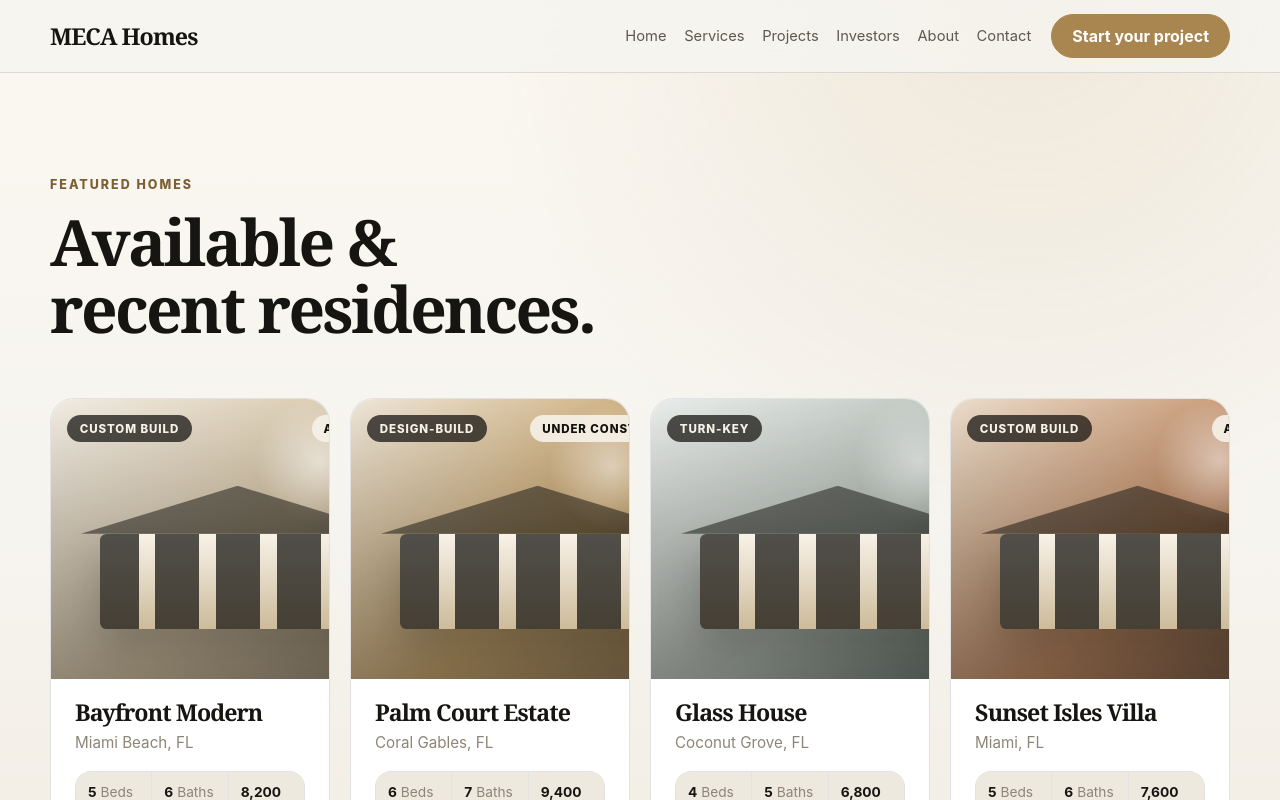
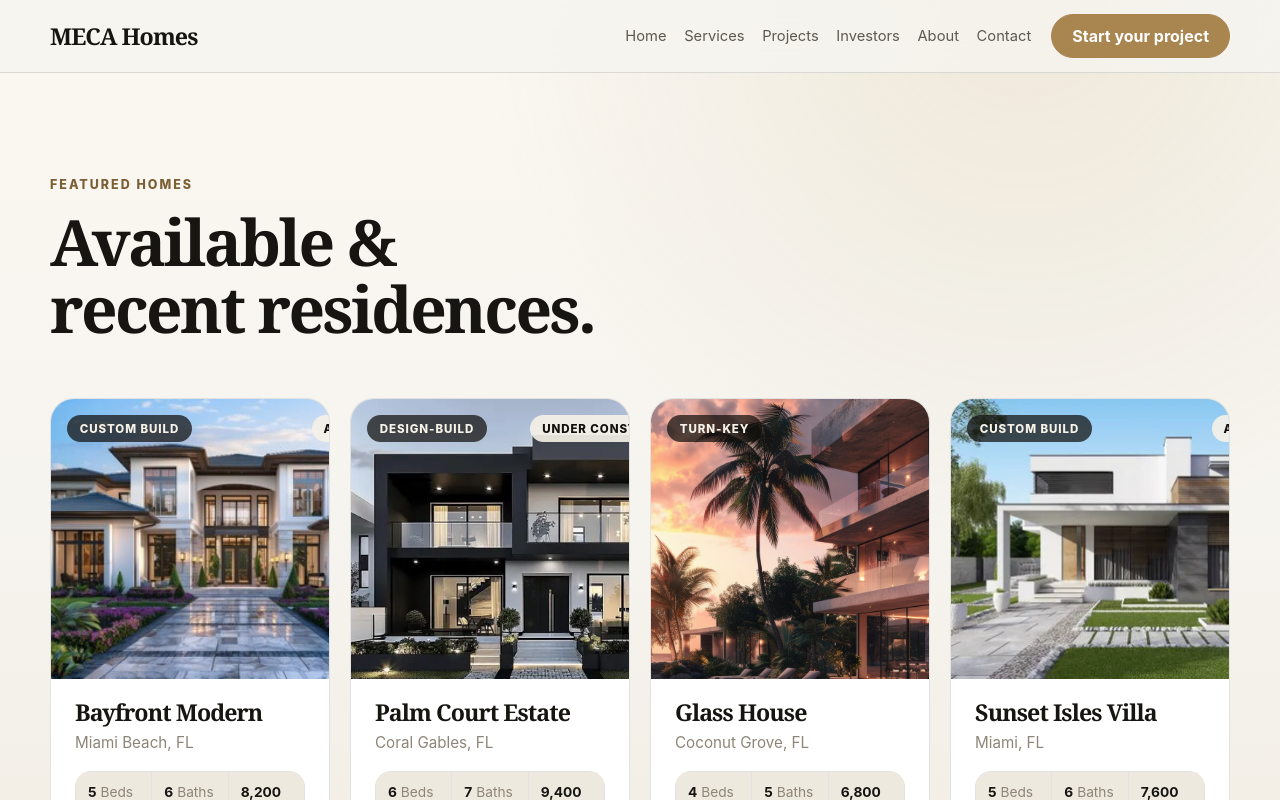
Before and after one commit to carlosconceiro5-pixel/immersive-3d-site, a React (Vite) app: page /projects in a window 1280 px wide. Shown: the top 800 px of the page. Built offline with nearby package versions, Linux system fonts and the light colour scheme.

Commit message:
Use real images for residence cards

```diff
--- a/src/App.css
+++ b/src/App.css
@@ -891,3 +891,18 @@
     width: 100%;
   }
 }
+
+/* Real residence thumbnails */
+.project-card__image {
+  position: absolute;
+  inset: 0;
+  z-index: 1;
+  width: 100%;
+  height: 100%;
+  object-fit: cover;
+}
+
+.project-card__media::before,
+.project-card__media::after {
+  display: none;
+}
--- a/src/components/Projects.tsx
+++ b/src/components/Projects.tsx
@@ -1,6 +1,5 @@
+import { Link } from 'react-router-dom'
 import { homes } from '../data/homes'
-
-const palettes = ['a', 'b', 'c', 'd'] as const
 
 function statusModifier(status: string) {
   return status.toLowerCase().replaceAll(' ', '-')
@@ -16,15 +15,15 @@ export function Projects() {
         </div>
 
         <div className="projects__grid">
-          {homes.map((home, index) => (
+          {homes.map((home) => (
             <article className="project-card" key={home.slug}>
-              <div
-                className={`project-card__media project-card__media--${
-                  palettes[index % palettes.length]
-                }`}
-                role="img"
-                aria-label={home.alt}
-              >
+              <div className="project-card__media">
+                <img
+                  src={home.image}
+                  alt={home.alt}
+                  className="project-card__image"
+                  loading="lazy"
+                />
                 <span
                   className={`project-card__status project-card__status--${statusModifier(
                     home.status,
@@ -53,9 +52,9 @@ export function Projects() {
 
                 <div className="project-card__footer">
                   <span className="project-card__price">{home.price}</span>
-                  <a className="project-card__link" href="/contact">
+                  <Link className="project-card__link" to={`/projects/${home.slug}`}>
                     View home
-                  </a>
+                  </Link>
                 </div>
               </div>
             </article>
```
